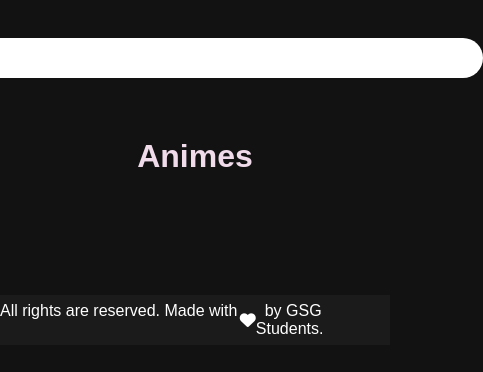
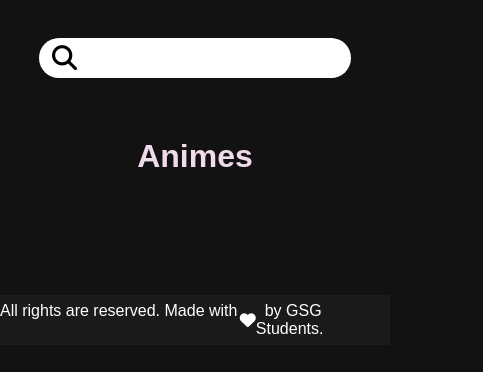
Before and after one commit to CA-G12/AnimeX, a website: page client/HTML/index.html in a window 390 px wide. Shown: the part 360-732 px from the top of the page, 483 px wide, since content can reach past the window. Drawn offline with Linux system fonts and the light colour scheme; no server answers.

Commit message:
responsiveness

```diff
--- a/client/CSS/index.css
+++ b/client/CSS/index.css
@@ -440,3 +440,9 @@
     font-size: 25px;
     margin-left: 15px;
 }
+
+@media only screen and (max-width: 600px) {
+  .search-container {
+    width: 80%;
+  }
+}
```
